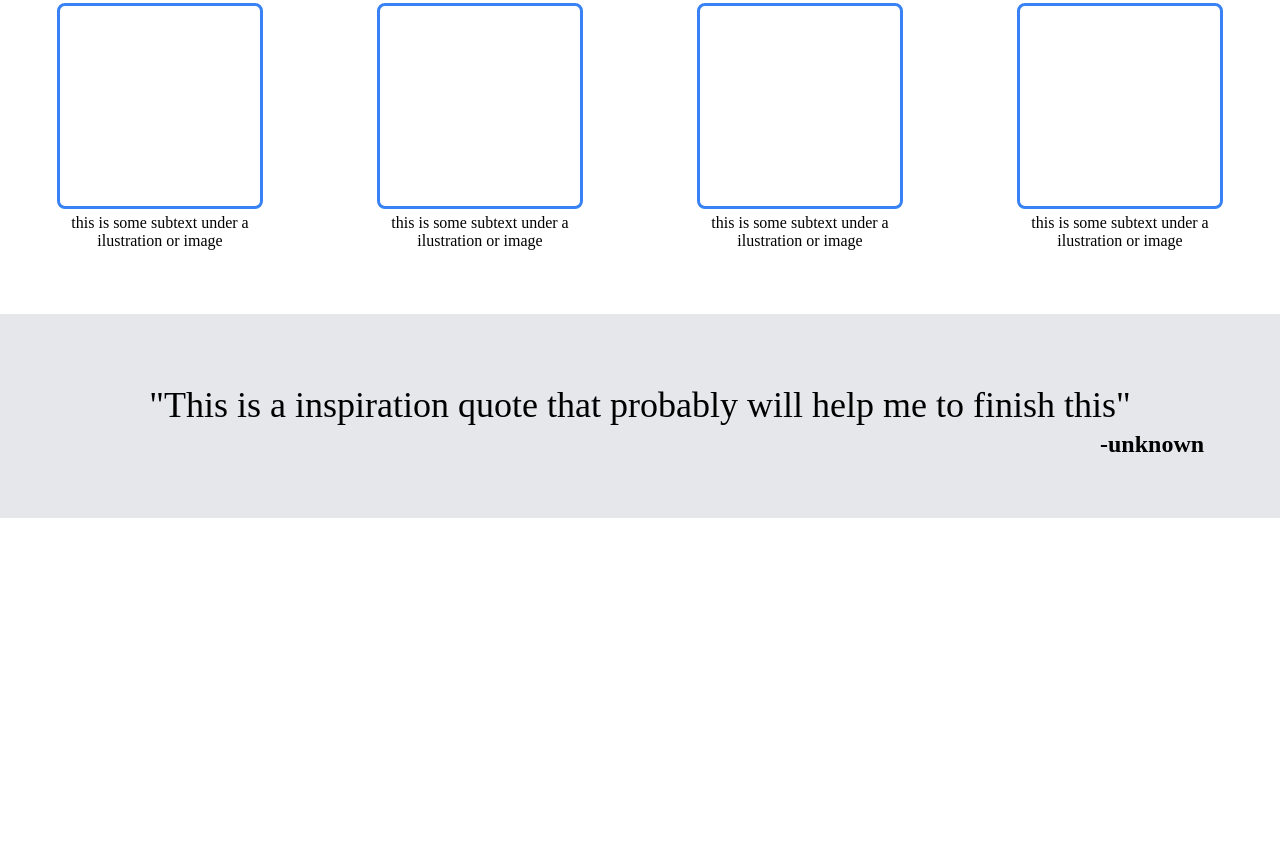
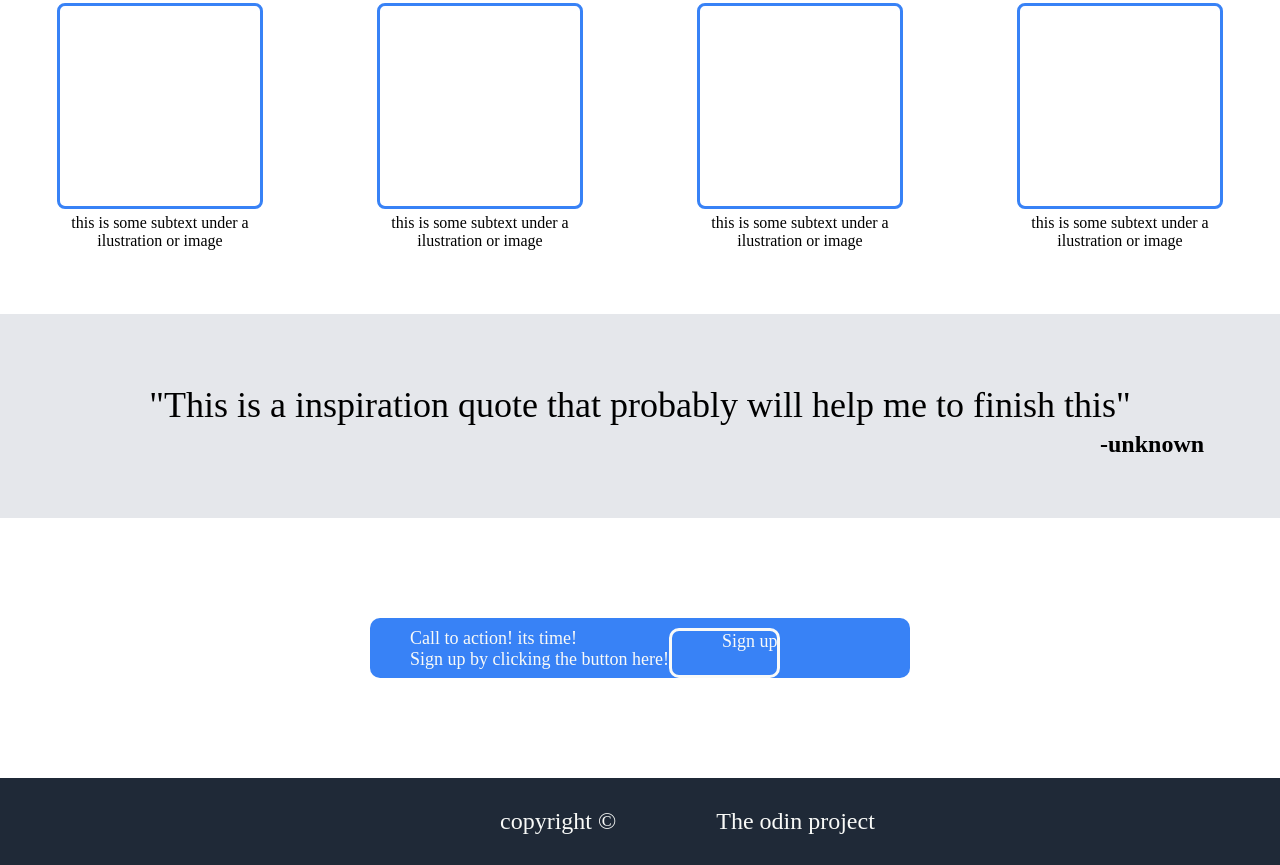
Before and after one commit to pedrokns/webpage, a plain HTML site: page index.html in a window 1280 px wide. Shown: the part 351-1216 px from the top of the page. Before the commit the page ends 869 px from the top, so only its background shows below. Drawn offline with Linux system fonts and the light colour scheme.

Commit message:
I added the last part of the webpage, I still donk know to fix the place holder ands the sign up

```diff
--- a/index.html
+++ b/index.html
@@ -51,7 +51,22 @@
             <p class="inspiration">"This is a inspiration quote that probably will help me to finish this"</p>
             <p class="autor">-unknown</p>
         </div>
+    </div>
+    <div class="blank"></div>
+    <div class="nun">
+    <div class="last">
+        <div class="red">
+        <p class="call">Call to action! its time!</p>
+        <p class="click">Sign up by clicking the button here!</p>
+        </div>
+        <div class="blue">Sign up</div>
+    </div>
+</div>
+    <div class="blank"></div>
 
+    <div class="final">
+        <p class="copy">copyright &#169; </p>
+        <p class="odin"> The odin project</p>
     </div>
 
 
--- a/style.css
+++ b/style.css
@@ -136,3 +136,62 @@ color: #f9faf8;
     padding-top: 5px;
     padding-bottom: 60px;
 }
+
+.blank { padding-top: 100px;
+
+}
+
+.nun {
+    display: flex;
+    align-items: center;
+    justify-content: space-around;
+    justify-items: center;
+
+}
+
+.last {
+    width: 500px;
+    height: 50px;
+    background-color: #3882f6;
+    color: #f9faf8;
+    border-radius: 10px;
+    padding-top: 10px;
+    padding-left: 40px;
+    display: flex;
+
+}
+
+.red {
+    font-size: 18px;
+
+
+}
+
+.blue {
+
+   padding-left: 50px;
+    border-radius: 10px;
+    align-items: center;
+    border-radius: 10px;
+    border-color: #f9faf8;
+    font-size: 18px;
+    border-style: solid;
+}
+
+.final {
+    background-color: #1f2937 ;
+    padding-top: 30px;
+    padding-bottom: 30px;
+    display: flex;
+    color: #f9faf8;
+    font-size: 24px;
+}
+
+
+.copy {
+    padding-left: 500px;
+}
+
+.odin {
+padding-left: 100px;
+}
```
